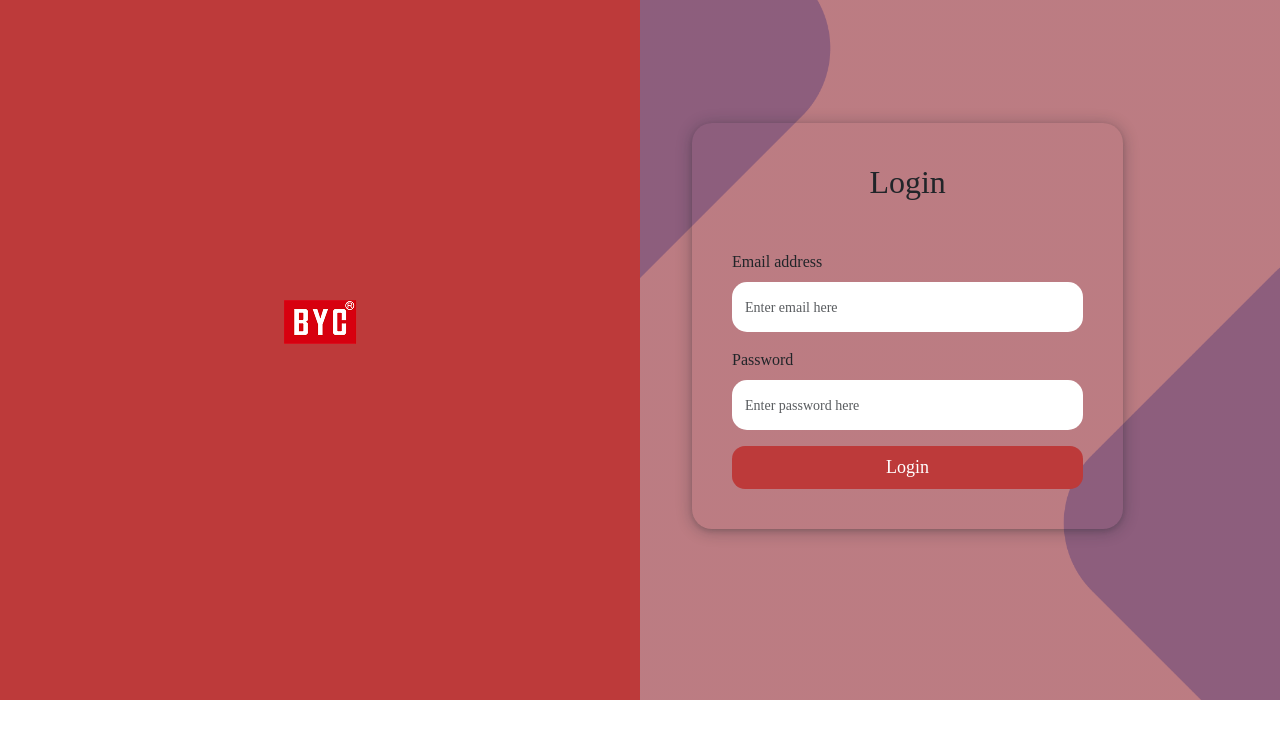
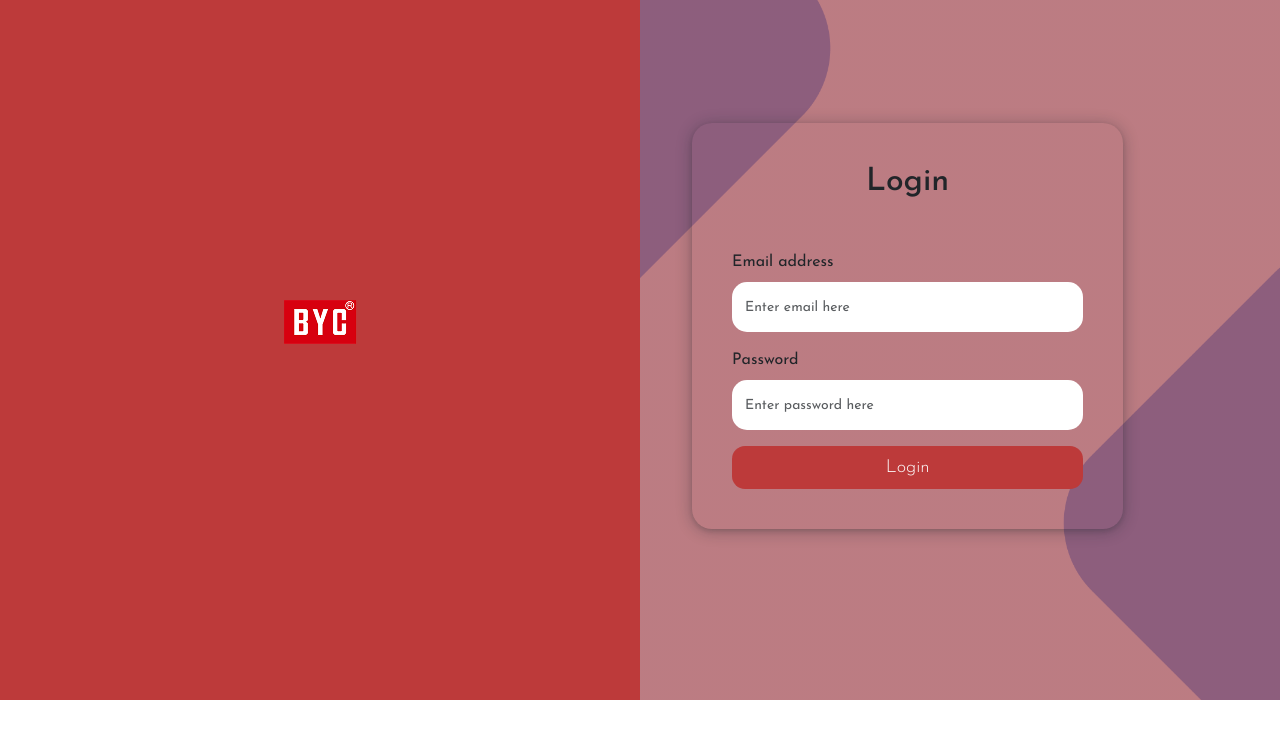
Before and after one commit to faustina857/Byc-admin, a React (Vite) app: page / in a window 1280 px wide. Shown: the top 738 px of the page. Built offline with nearby package versions, Linux system fonts and the light colour scheme.

Commit message:
updated pages.css

```diff
--- a/src/components/style.css
+++ b/src/components/style.css
@@ -1,7 +1,8 @@
+@import url('https://fonts.googleapis.com/css2?family=Josefin+Sans:ital,wght@0,100..700;1,100..700&display=swap');
+
 * {
-    font-family: "Short Stack";
+    font-family: 'Josefin Sans', sans-serif !important;
 }
-
 .row {
     margin: 0 !important;
 }
--- a/src/pages/Products.jsx
+++ b/src/pages/Products.jsx
@@ -290,7 +290,7 @@ const Products = () => {
             <th>Name</th>
             <th>Model No.</th>
             <th>Price (₦)</th>
-            <th>Category</th>
+            <th className="hide-mobile">Category</th>
             <th>Stock</th>
             <th>Actions</th>
           </tr>
@@ -308,8 +308,8 @@ const Products = () => {
               </td>
               <td>{product.productName}</td>
               <td>{product.productNumber}</td>
-              <td>{product.productPrice}</td>
-              <td>{product.category?.name}</td>
+              <td>₦{product.productPrice}</td>
+              <td className="hide-mobile">{product.category?.name}</td>
               <td>{product.numberInStock}</td>
               <td>
                   <div style={{ display: "flex", gap:'10px' }}>
--- a/src/pages/pages.css
+++ b/src/pages/pages.css
@@ -1,6 +1,6 @@
 @import url('https://fonts.googleapis.com/css2?family=Josefin+Sans:ital,wght@0,100..700;1,100..700&display=swap');
 * {
-    font-family: 'Josefin Sans', sans-serif;
+    font-family: 'Josefin Sans', sans-serif ;
 }
 .sidebar-menu button {
     display: block;
@@ -291,6 +291,12 @@ form {
   display: none;
 }
 
+@media screen and (max-width: 440px) {
+  .hide-mobile{
+    display: none;
+  }
+}
+
 @media screen and (max-width: 992px) {
     .dash-cards {
         grid-template-columns: repeat(1, 1fr);
```
